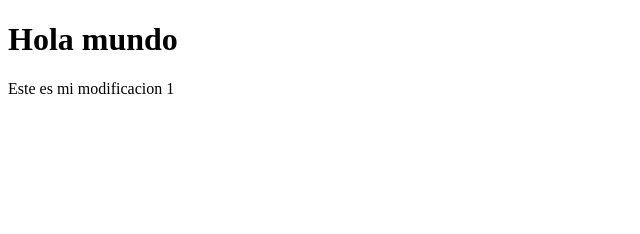
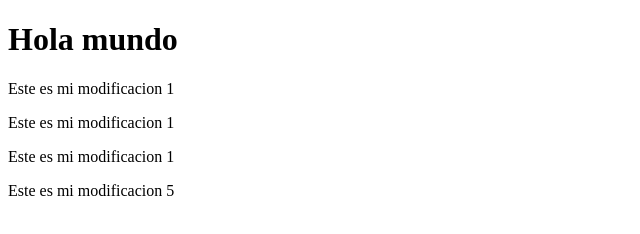
Before and after one commit to clauCD/HolaMundo, a plain HTML site: page index.html in a window 1280 px wide. Shown: the whole page, without its empty margins (0-640 px from the left). Drawn offline with Linux system fonts and the light colour scheme.

Commit message:
acutalizacion 6

```diff
--- a/index.html
+++ b/index.html
@@ -9,5 +9,10 @@
 <body>
    <h1>Hola mundo</h1>
    <p>Este es mi modificacion 1</p>
+   <p>Este es mi modificacion 1</p>
+
+   <p>Este es mi modificacion 1</p>
+   <p>Este es mi modificacion 5</p>
+
 </body>
 </html>
```
